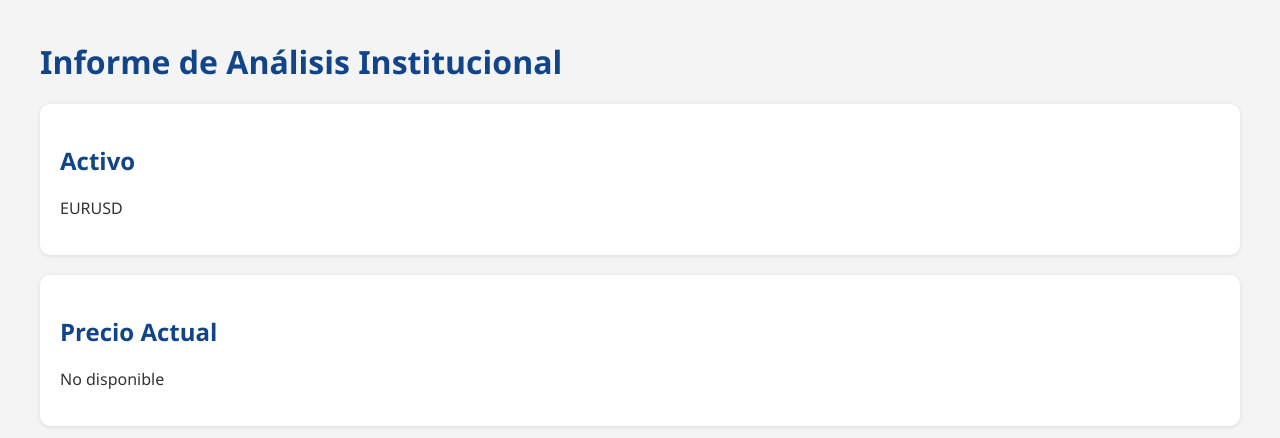
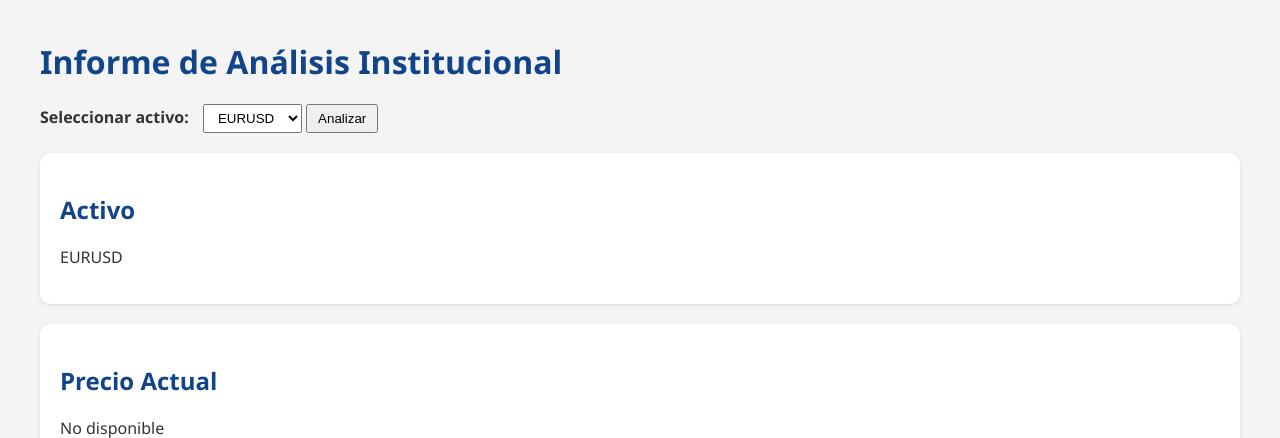
Before and after one commit to LildemonsS5/trading_SMC-ICT, a Flask app: page /analyze in a window 1280 px wide. Shown: the top 438 px of the page. Run offline with Flask 3, Linux system fonts and the light colour scheme; data that the repository does not hold is empty.

Commit message:
Update report.html

```diff
--- a/templates/report.html
+++ b/templates/report.html
@@ -23,10 +23,31 @@
             border-radius: 10px;
             box-shadow: 0px 1px 4px rgba(0,0,0,0.1);
         }
+        form {
+            margin-bottom: 20px;
+        }
+        label {
+            font-weight: bold;
+            margin-right: 10px;
+        }
+        select, button {
+            padding: 5px 10px;
+        }
     </style>
 </head>
 <body>
     <h1>Informe de Análisis Institucional</h1>
+
+    <form action="/analyze" method="get">
+        <label for="symbol">Seleccionar activo:</label>
+        <select name="symbol" id="symbol">
+            <option value="EURUSD">EURUSD</option>
+            <option value="GBPUSD">GBPUSD</option>
+            <option value="USDJPY">USDJPY</option>
+            <option value="BTCUSD">BTCUSD</option>
+        </select>
+        <button type="submit">Analizar</button>
+    </form>
 
     <div class="seccion">
         <h2>Activo</h2>
```
